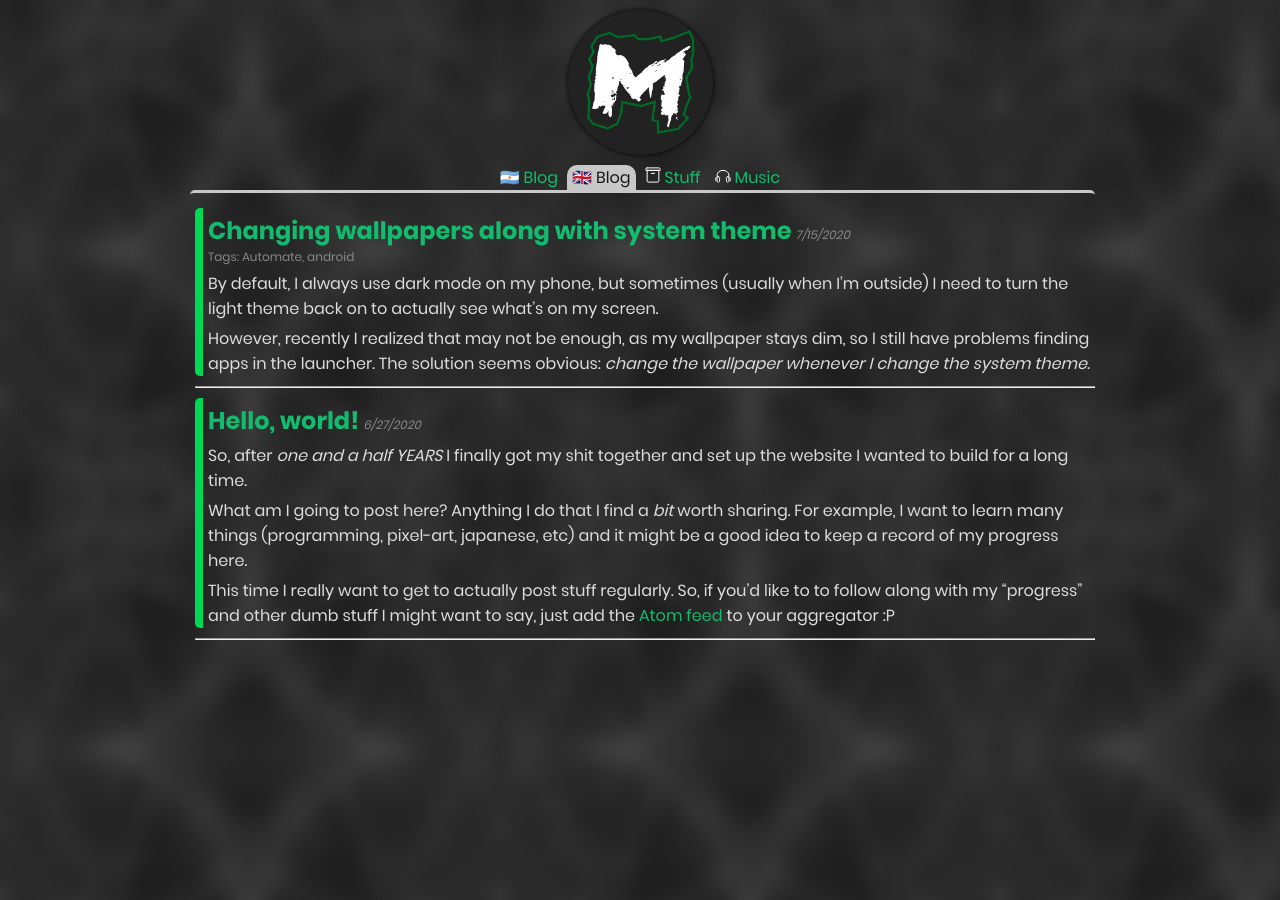
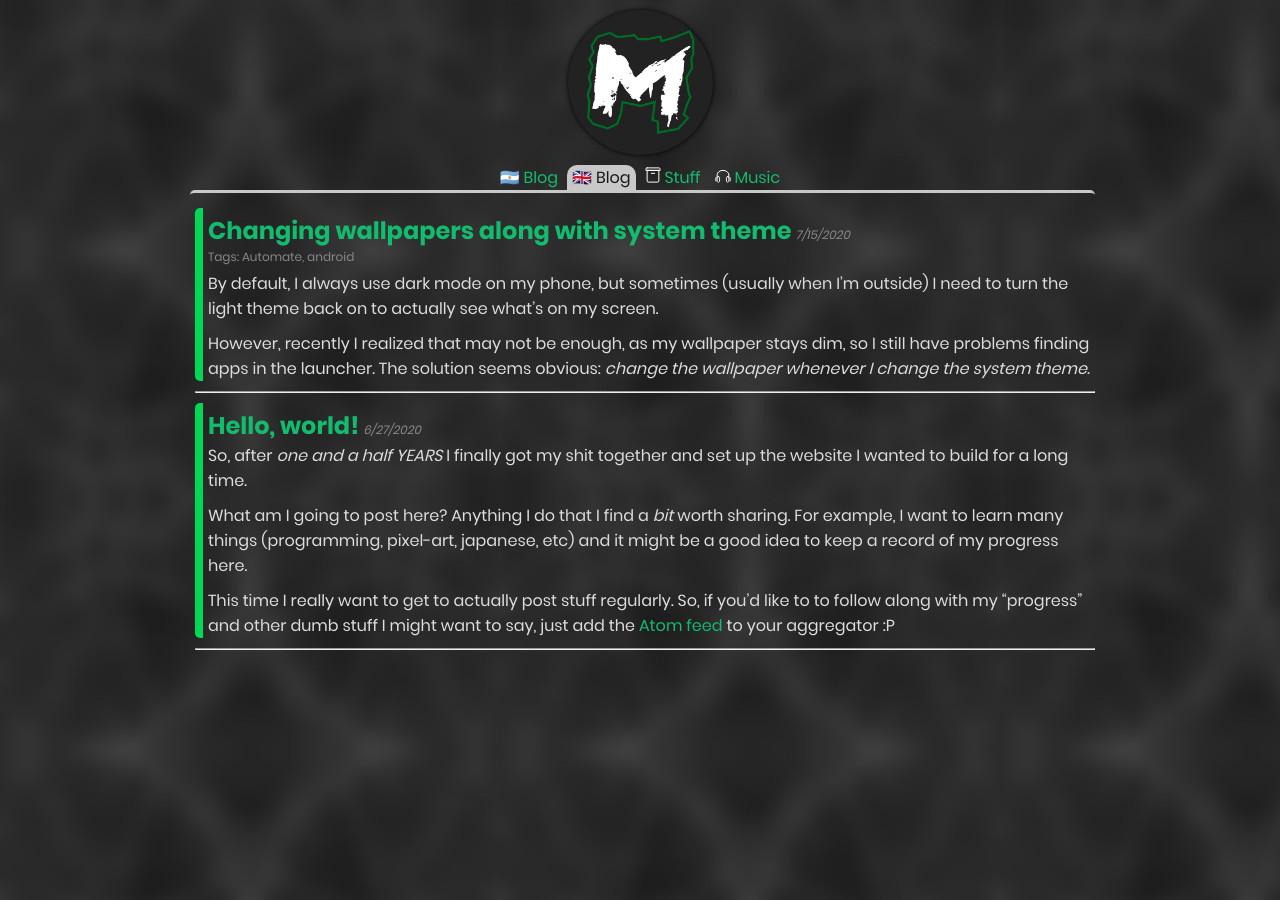
Before and after one commit to Maig0l/website, a Jekyll site: the page built from blog.html, in a window 1280 px wide. Built offline with Jekyll 4.4.1, drawn with Linux system fonts in a browser that asks for light colours.

```diff
--- a/assets/css/blog-entry.css
+++ b/assets/css/blog-entry.css
@@ -11,6 +11,10 @@ body, h1 {
 .alt-lang {
 	font-size: 20px;
 	margin: 0 5px;
+}
+
+p {
+	margin: 0 auto 15px;
 }
 
 img {
--- a/assets/css/styles.css
+++ b/assets/css/styles.css
@@ -91,11 +91,12 @@ h1 {
 }
 
 .blog-entry h2 {
+	margin: 5px auto 0;
 	display: inline-block;
 }
 
-h2, p {
-	margin: 5px auto 0;
+.blog-entry p {
+	margin: 0 auto 10px;
 }
 
 h3 {
```
Also changed, not shown: _posts/2020-7-15-changing-wallpapers-with-night-mode.md (+1 -1 lines).
